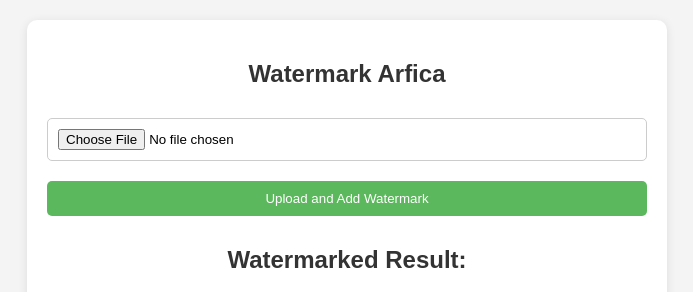
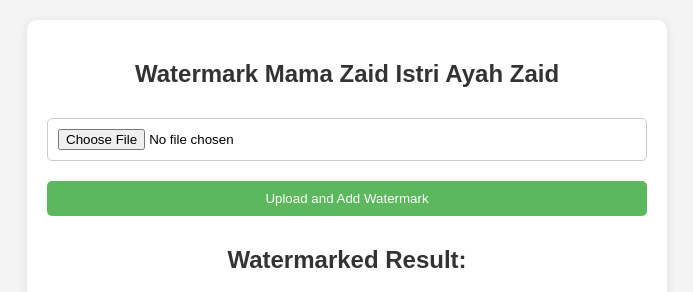
Before and after one commit to AldoWibowo/watermarkuntukistriku, a plain HTML site: page index.html in a window 1280 px wide. Shown: the top 292 px of the page, without its empty margins (293-986 px from the left). Drawn offline with Linux system fonts and the light colour scheme.

Commit message:
Update index.html

```diff
--- a/index.html
+++ b/index.html
@@ -50,7 +50,7 @@
 </head>
 <body>
     <div class="container">
-        <h2>Watermark Arfica</h2>
+        <h2>Watermark Mama Zaid Istri Ayah Zaid</h2>
         <input type="file" id="photo" accept="image/*" required>
         <button id="addWatermark">Upload and Add Watermark</button>
 
```
